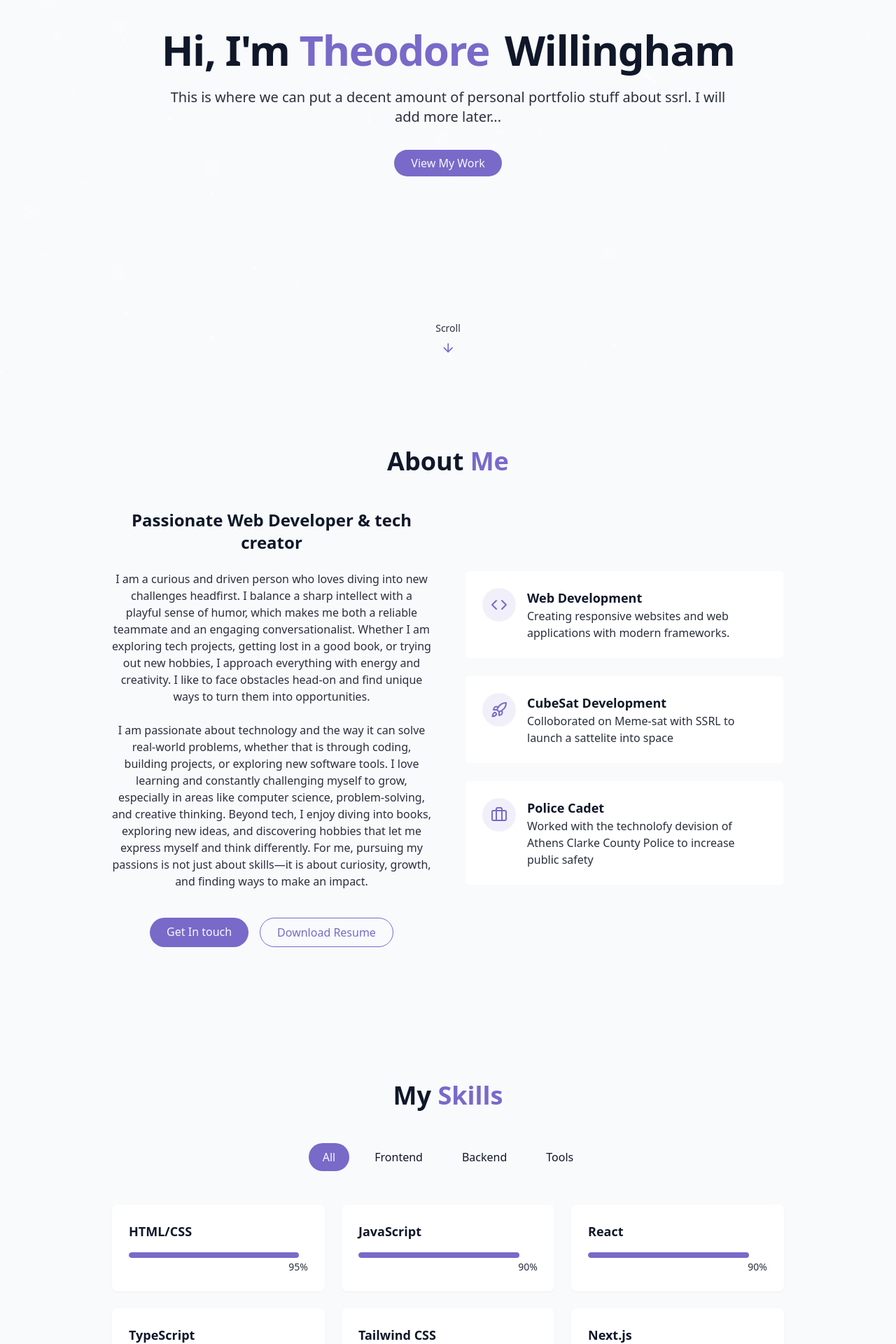
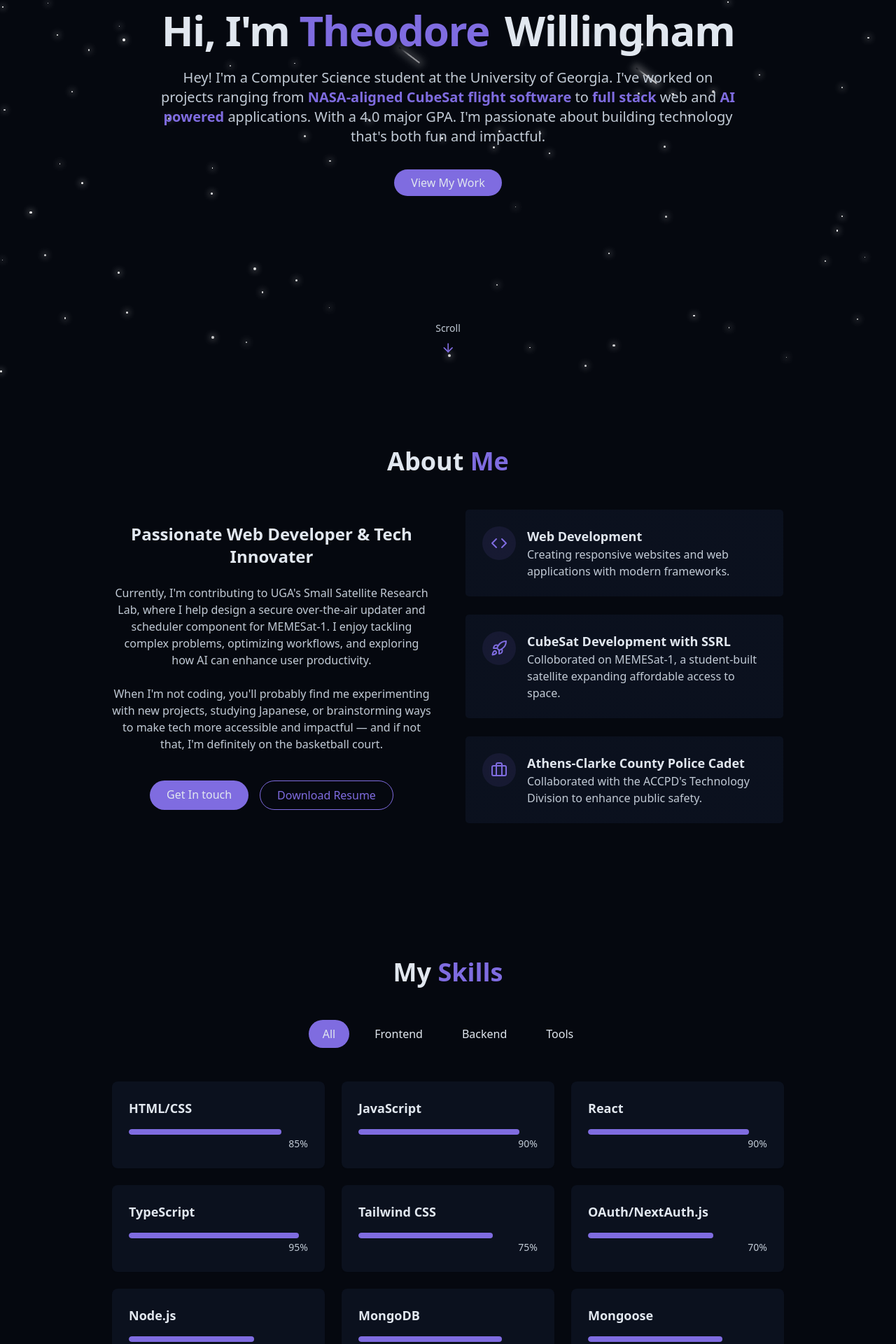
Before and after one commit to TheodoreWillingham/Portfolio, a Next.js app in the folder my-app/: page / in a window 1280 px wide. Shown: the part 257-2177 px from the top of the page at 70% size. Built offline with nearby package versions, Linux system fonts and the light colour scheme.

Commit message:
finalized content on webpage

```diff
--- a/my-app/src/app/components/portfolio/AboutSection.tsx
+++ b/my-app/src/app/components/portfolio/AboutSection.tsx
@@ -13,32 +13,23 @@ export const AboutSection = () => {
         <div className="grid grid-cols-1 md:grid-cols-2 gap-12 items-center">
           <div className="space-y-6 text-center">
             <h3 className="text-2xl font-semibold">
-              Passionate Web Developer & tech creator
+              Passionate Web Developer & Tech Innovater
             </h3>
 
             {/* write about experience */}
             <p className="text-muted-foreground">
-              I am a curious and driven person who loves diving into new
-              challenges headfirst. I balance a sharp intellect with a playful
-              sense of humor, which makes me both a reliable teammate and an
-              engaging conversationalist. Whether I am exploring tech projects,
-              getting lost in a good book, or trying out new hobbies, I approach
-              everything with energy and creativity. I like to face obstacles
-              head-on and find unique ways to turn them into opportunities.
+              Currently, I&apos;m contributing to UGA&apos;s Small Satellite
+              Research Lab, where I help design a secure over-the-air updater
+              and scheduler component for MEMESat-1. I enjoy tackling complex
+              problems, optimizing workflows, and exploring how AI can enhance
+              user productivity.
             </p>
 
             {/* write about passion */}
             <p className="text-muted-foreground">
-              I am passionate about technology and the way it can solve
-              real-world problems, whether that is through coding, building
-              projects, or exploring new software tools. I love learning and
-              constantly challenging myself to grow, especially in areas like
-              computer science, problem-solving, and creative thinking. Beyond
-              tech, I enjoy diving into books, exploring new ideas, and
-              discovering hobbies that let me express myself and think
-              differently. For me, pursuing my passions is not just about
-              skills—it is about curiosity, growth, and finding ways to make an
-              impact.
+              When I&apos;m not coding, you&apos;ll probably find me experimenting with
+              new projects, studying Japanese, or brainstorming ways to make
+              tech more accessible and impactful — and if not that, I&apos;m definitely on the basketball court.
             </p>
 
             <div className="flex flex-col sm:flex-row gap-4 pt-4 justify-center">
@@ -79,9 +70,13 @@ export const AboutSection = () => {
                   <Rocket className="h-6 w-6 text-primary" />
                 </div>
                 <div className="text-left">
-                  <h4 className="font-semibold text-lg"> CubeSat Development </h4>
+                  <h4 className="font-semibold text-lg">
+                    {" "}
+                    CubeSat Development with SSRL
+                  </h4>
                   <p className="text-muted-foreground">
-                    Colloborated on Meme-sat with SSRL to launch a sattelite into space
+                    Colloborated on MEMESat-1, a student-built satellite
+                    expanding affordable access to space.
                   </p>
                 </div>
               </div>
@@ -92,10 +87,13 @@ export const AboutSection = () => {
                   <Briefcase className="h-6 w-6 text-primary" />
                 </div>
                 <div className="text-left">
-                  <h4 className="font-semibold text-lg"> Police Cadet </h4>
+                  <h4 className="font-semibold text-lg">
+                    {" "}
+                    Athens-Clarke County Police Cadet{" "}
+                  </h4>
                   <p className="text-muted-foreground">
-                    Worked with the technolofy devision of Athens Clarke County Police
-                    to increase public safety
+                    Collaborated with the ACCPD's Technology Division to enhance
+                    public safety.
                   </p>
                 </div>
               </div>
--- a/my-app/src/app/components/portfolio/ContactSection.jsx
+++ b/my-app/src/app/components/portfolio/ContactSection.jsx
@@ -96,9 +96,9 @@ export const ContactSection = () => {
         </h2>
 
         <p className="text-center text-muted-foreground mb-12 max-w-2xl mx-auto">
-          If you want a hard worker that's lowkey goated at valorant and
-          communnication... Feel free to reach out. I'm always excited to gain
-          new experiences.
+          If you&apos;re looking for a versatile computer guy or
+          have an exciting project in mind, feel free to reach out — I&apos;m always
+          eager to learn, collaborate, and take on new challenges.
         </p>
         <div className="grid grid-cols-1 md:grid-cols-2 gap-12">
           <div className="space-y-8">
--- a/my-app/src/app/components/portfolio/HeroSection.tsx
+++ b/my-app/src/app/components/portfolio/HeroSection.tsx
@@ -1,21 +1,38 @@
-import { ArrowDown } from "lucide-react"
-
+import { ArrowDown } from "lucide-react";
 
 export const HeroSection = () => {
   //#hero for nav
-    return <section id="hero" className="relative min-h-screen flex flex-col items-center justify-center px-4">
+  return (
+    <section
+      id="hero"
+      className="relative min-h-screen flex flex-col items-center justify-center px-4"
+    >
       <div className="container max-w-4xl mx-auto text-center z-10">
         <div className="space-y-6">
           <h1 className="text-4xl md:text-6xl font-bold tracking-tight">
             <span className="opacity-0 animate-fade-in"> Hi, I&apos;m</span>
-                    <span className="text-primary opacity-0 animate-fade-in-delay-1"> Theodore</span>
-                    <span className="text-gradient ml-2 opacity-0 animate-fade-in-delay-2"> Willingham</span>
+            <span className="text-primary opacity-0 animate-fade-in-delay-1">
+              {" "}
+              Theodore
+            </span>
+            <span className="text-gradient ml-2 opacity-0 animate-fade-in-delay-2">
+              {" "}
+              Willingham
+            </span>
           </h1>
 
           {/* Description of self -- hook */}
           <p className="text-lg md:text-xl text-muted-foreground max-2-2xl mx-auto opacity-0 animate-fade-in-delay-3">
-                    This is where we can put a decent amount of personal
-                     portfolio stuff about ssrl. I will add more later...
+            Hey! I'm a Computer Science student at the University of Georgia.
+            I&apos;ve worked on projects ranging from{" "}
+            <span className="text-primary font-bold">
+              {" "}
+              NASA-aligned CubeSat flight software{" "}
+            </span>{" "}
+            to <span className="text-primary font-bold"> full stack </span> web
+            and <span className="text-primary font-bold"> AI powered </span>{" "}
+            applications. With a 4.0 major GPA. I&apos;m passionate about building
+            technology that&apos;s both fun and impactful.
           </p>
 
           {/* animated Button for Project */}
@@ -31,4 +48,5 @@ export const HeroSection = () => {
         <ArrowDown className="h-5 w-5 text-primary" />
       </div>
     </section>
-}
+  );
+};
--- a/my-app/src/app/components/portfolio/ProjectSection.tsx
+++ b/my-app/src/app/components/portfolio/ProjectSection.tsx
@@ -5,7 +5,7 @@ const projects = [
     id: 1,
     title: "AI Resume Critiquer",
     description:
-      "A simple yet effective AI Resume Critiquer using StreamLit and OpenAI's LLM",
+      "A simple yet effective AI Resume Critiquer using StreamLit and OpenAI's LLM.",
     image: "/Projects/AI-Resume-Critiquer.png",
     tags: ["StreamLit", "OpenAI"],
     githubUrl: "https://github.com/TheodoreWillingham/AI-Projects.git",
@@ -15,7 +15,7 @@ const projects = [
     id: 2,
     title: "Bulldog Marketplace",
     description:
-      "A online marketplace for UGA students using MapBoxAPI and MongoDB as backend",
+      "A online marketplace for UGA students using MapBoxAPI and MongoDB as backend.",
     image: "Projects/Bulldog Marketplace.png",
     tags: ["React", "Tailwind CSS", "MongoDB"],
     githubUrl: "https://github.com/TheodoreWillingham/Portfolio.git",
@@ -25,7 +25,7 @@ const projects = [
     id: 3,
     title: "Small Satellite Research Laboratory",
     description:
-      "Assigned to MEME-Sat, a cube sat capable of bringing memes to space",
+      "Assigned to MEMESat-1, a cube sat capable of bringing memes to space.",
     image: "/Projects/SSRL.png",
     tags: ["Fprime", "Embedded Systems"],
     githubUrl:
@@ -42,8 +42,8 @@ export const ProjectSection = () => {
           Featured <span className="text-primary"> Projects </span>
         </h2>
         <p className="text-center text-muted-foreground mb-12 max-w-2xl mx-auto">
-          Here are some of my my recent Projects. Each project caregully
-          showcases my experiences learning and stuff{" "}
+          Here are some of my most recent Projects. I am curretnly working on a
+          personal fish-tank IoT project which I will be posting soon.{" "}
         </p>
 
         <div className="grid grid-cols-1 md:grid-cols-2 lg:grid-cols-3 gap-8">
--- a/my-app/src/app/components/portfolio/SkillsSection.tsx
+++ b/my-app/src/app/components/portfolio/SkillsSection.tsx
@@ -3,24 +3,24 @@ import { cn } from "@/app/lib/utils";
 
 const skills = [
   // Frontend
-  { name: "HTML/CSS", level: 95, category: "frontend" },
+  { name: "HTML/CSS", level: 85, category: "frontend" },
   { name: "JavaScript", level: 90, category: "frontend" },
   { name: "React", level: 90, category: "frontend" },
-  { name: "TypeScript", level: 85, category: "frontend" },
-  { name: "Tailwind CSS", level: 90, category: "frontend" },
-  { name: "Next.js", level: 80, category: "frontend" },
+  { name: "TypeScript", level: 95, category: "frontend" },
+  { name: "Tailwind CSS", level: 75, category: "frontend" },
+  { name: "OAuth/NextAuth.js", level: 70, category: "frontend" },
 
   // Backend
-  { name: "Node.js", level: 80, category: "backend" },
-  { name: "Express", level: 75, category: "backend" },
-  { name: "MongoDB", level: 70, category: "backend" },
-  { name: "PostgreSQL", level: 65, category: "backend" },
-  { name: "GraphQL", level: 60, category: "backend" },
+  { name: "Node.js", level: 70, category: "backend" },
+  { name: "MongoDB", level: 80, category: "backend" },
+  { name: "Mongoose", level: 75, category: "backend" },
+  { name: "Linux/Unix", level:85, category: "backend" },
 
   // Tools
-  { name: "Git/GitHub", level: 90, category: "tools" },
-  { name: "Docker", level: 70, category: "tools" },
-  { name: "Figma", level: 85, category: "tools" },
+  { name: "Git/GitHub", level: 85, category: "tools" },
+  { name: "PlatformIO", level: 70, category: "tools" },
+  { name: "Fprime", level: 80, category: "tools" },
+  { name: "Figma", level: 80, category: "tools" },
   { name: "VS Code", level: 95, category: "tools" },
 ];
 
--- a/my-app/src/app/components/portfolio/ThemeToggle.tsx
+++ b/my-app/src/app/components/portfolio/ThemeToggle.tsx
@@ -3,16 +3,16 @@ import { Moon, Sun } from "lucide-react";
 import { cn } from "../../lib/utils";
 
 export const ThemeToggle = () => {
-  const [isDarkMode, setIsDarkMode] = useState(false);
+  const [isDarkMode, setIsDarkMode] = useState(true);
 
   useEffect(() => {
     const storedTheme = localStorage.getItem("theme");
-    if (storedTheme == "dark") {
+    if (storedTheme == "light") {
+      setIsDarkMode(false);
+      document.documentElement.classList.remove("dark");
+    } else {
+      document.documentElement.classList.add("dark");
       setIsDarkMode(true);
-      document.documentElement.classList.add("dark");
-    } else {
-      document.documentElement.classList.remove("dark");
-      setIsDarkMode(false);
     }
   }, []);
 
```
Also changed, not shown: 1 other file (tests, documents, lock files or other folders). Lines whose indentation alone changed are shown as unchanged.
